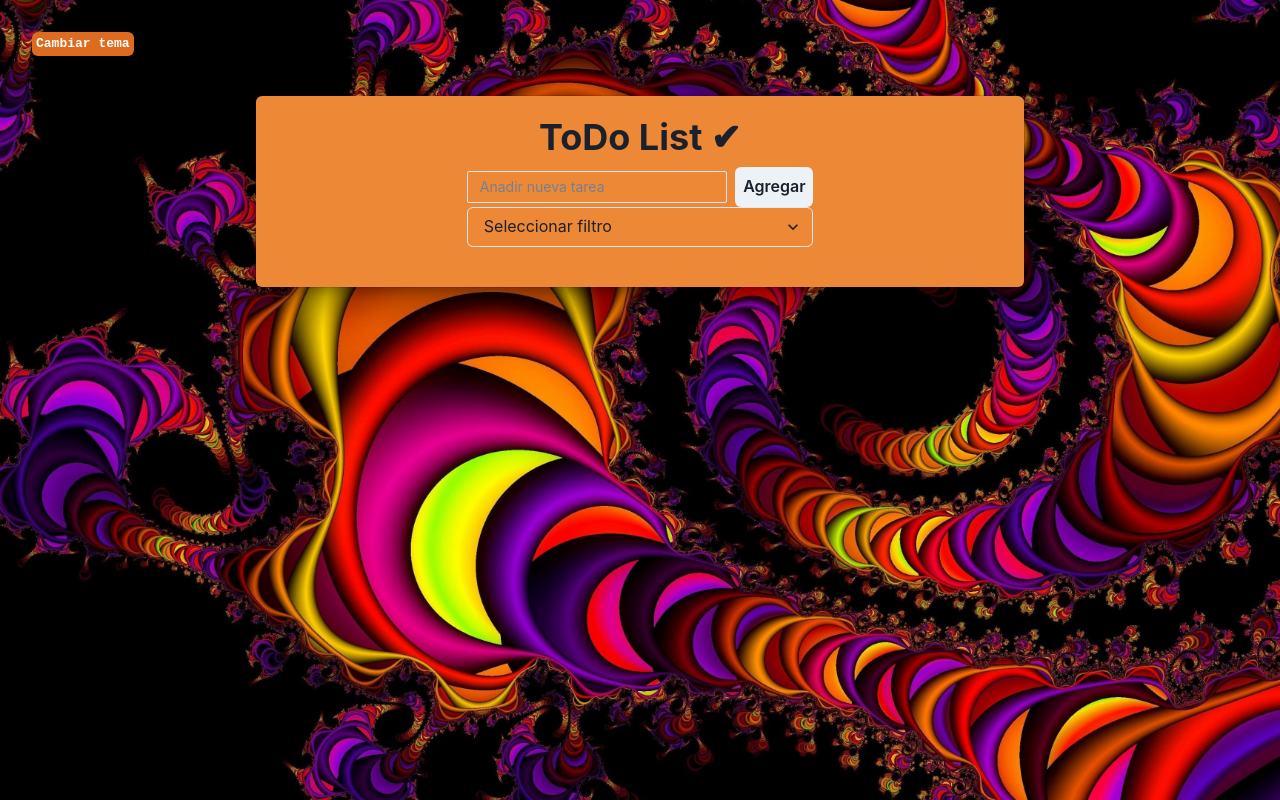
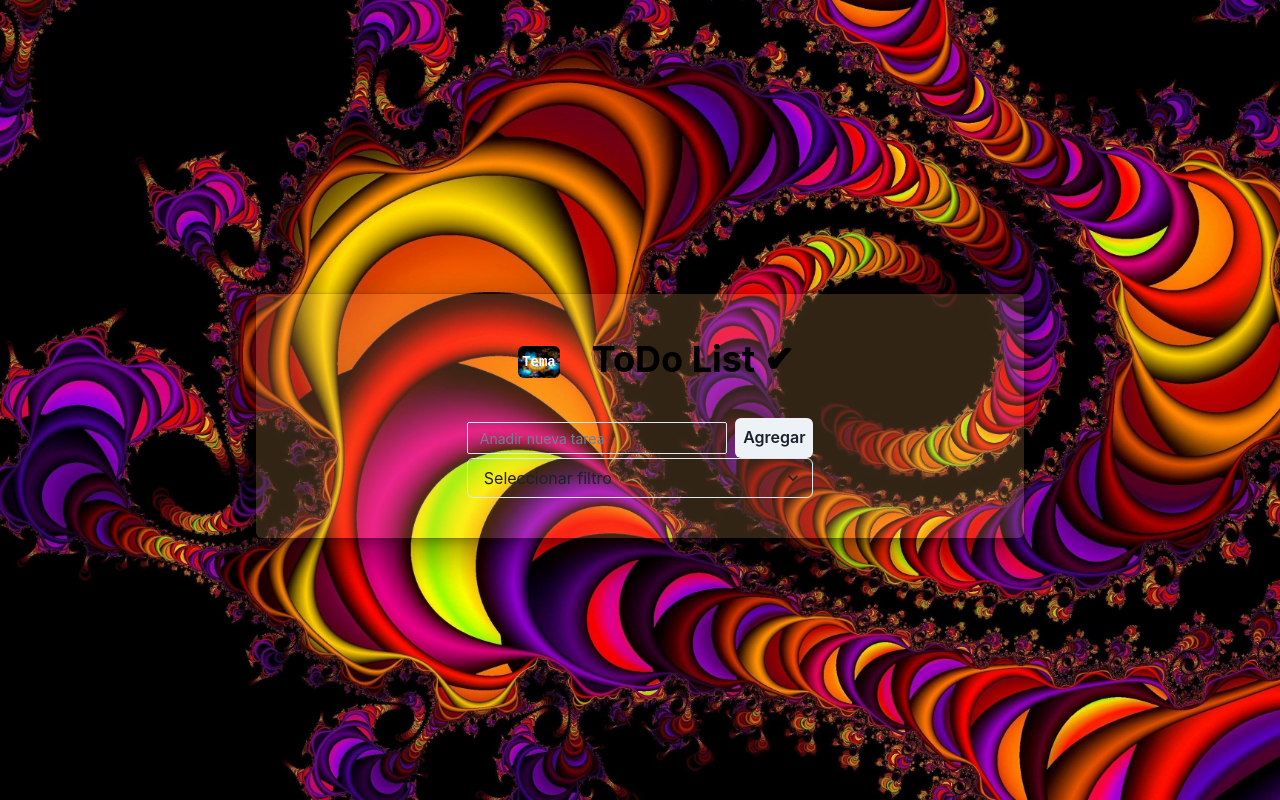
Before and after one commit to cintyy73/todo-list-react, a React (Vite) app: page / in a window 1280 px wide. Built offline with nearby package versions, Linux system fonts and the light colour scheme.

Commit message:
Agrego estilos a app.jsx

```diff
--- a/src/App.jsx
+++ b/src/App.jsx
@@ -1,5 +1,6 @@
 import { useState } from 'react'
-import { Box, Button, Heading, VStack } from "@chakra-ui/react"
+import { Box, Button, Heading, VStack, Center} from "@chakra-ui/react"
+import { getItemLS } from './utils/js/utils'
 
 import Header from "./components/Header/Header"
 import List from './components/List/List'
@@ -16,9 +17,9 @@ import img7 from "./assets/background/img-7.jpg"
 import img8 from "./assets/background/img-8.jpg"
 import img9 from "./assets/background/img-9.jpg"
 import img10 from "./assets/background/img-11.jpg"
-import { getItemLS } from './utils/js/utils'
 
-const images = [img0, img1, img2, img3, img4, img5, img6, img7, img8, img9, img10]
+
+const images = [img10, img1, img2, img3, img4, img5, img6, img7, img8, img9, img0]
 
 function App() {
   const [value, setValue] = useState({
@@ -27,43 +28,51 @@ function App() {
     list:getItemLS('tasks')||[],
   })
 
-  const [index, setIndex] = useState(10)
+  const [index, setIndex] = useState(0)
 
   return (
-  <VStack
-    minHeight={'100vh'}
-    width={'100%'}
+  <Center
+    minHeight='100vh'
+    width='100vw'
     bgImage={`url(${images[index]})`}
-    backgroundSize={'cover'}>
-    <Button
-      type={'button'}
-      size={'s'}
-      fontFamily={'monospace'}
-      alignSelf={'flex-start'}//en mobile no! arreglar
-      //color={"current"}
-      colorScheme={'orange'}
-      margin={8}
-      padding={1}
-      border={'current'}
-      onClick={()=>setIndex(Math.floor(Math.random()*10))}
-      children={'Cambiar tema'}>
-    </Button>
+    backgroundSize='cover'>
+
     <Box
-      width={'60%'}
-      background={'orange.400'}
-      boxShadow={'dark-lg'}
-      p={6}
-      rounded={'md'}
-      display={'flex'}
-      justifyContent={'center'}
-      alignItems={'center'}
+      width={{base:'80%', md:'60%'}}
+      minHeigth='90vh'
+      marginTop={8}
+      background='rgba(246, 178, 107, 0.2)'
+      boxShadow='dark-lg'
+      rounded='md'
+      display='flex'
+      justifyContent='space-around'
       padding={5}
-      gap={3}>
-      <VStack
-        whidth='100%' >
+      gap={3}
+    >
+
+      <VStack>
         <Heading
-          textAlign={'center'}>
+          color='rgba(0, 0, 0, 1)'
+          textAlign='center'
+        >
+          <Button
+            display={{base:'none', md:'inline'}}
+            type='button'
+            size='sm'
+            fontFamily='monospace'
+
+            colorScheme='orange'
+            bgImage={`url(${images[index +1 || index-1]})`}
+            backgroundSize='cover'
+            margin={8}
+            children='Tema'
+            padding={1}
+            onClick={()=>setIndex(Math.floor(Math.random()*10))}
+          >
+          </Button>
+
           ToDo List ✔
+
         </Heading>
         <Header
           value={value}
@@ -75,7 +84,7 @@ function App() {
         />
       </VStack>
     </Box>
-  </VStack>
+  </Center>
   )
 }
 
--- a/src/components/Item/Item.jsx
+++ b/src/components/Item/Item.jsx
@@ -1,5 +1,5 @@
 import { CheckIcon,  EditIcon,  DeleteIcon } from "@chakra-ui/icons"
-import { IconButton, Card, CardBody, Text } from "@chakra-ui/react"
+import { IconButton, HStack, Text, ButtonGroup } from "@chakra-ui/react"
 import { setItemLS } from '../../utils/js/utils'
 //import { useState } from 'react'
 //import DrawerEditor from "../Drawer/Drawer"
@@ -28,20 +28,18 @@ const Item = ({ value, setValue, item }) => {
   }
 
   return (
-    <Card whidth='100%'>
-      <CardBody
-      whidth='100%'
-      wrap='no-rap'
-      >
+        <HStack
 
-        <Text
+          background={item.complete?'red.150':'green.250'}
+          >
+          <Text
           fontSize={'15px'}
           borderColor={'black'}
-          as={item.complete?'del': ''}>
-
-          {item.task}
-        </Text>
-        <>
+          as={item.complete?'del': ''}
+          >
+            {item.task}  </Text>
+            <ButtonGroup
+          spacing={2}>
         <IconButton
           onClick={()=>handleText(item.id)}
           variant='ghost'
@@ -65,11 +63,9 @@ const Item = ({ value, setValue, item }) => {
           fontSize='15px'
           icon={<EditIcon />}
         />
+      </ButtonGroup>
+      </HStack>
 
-      </>
-      </CardBody>
-
-  </Card>
       )
 
 }
```
